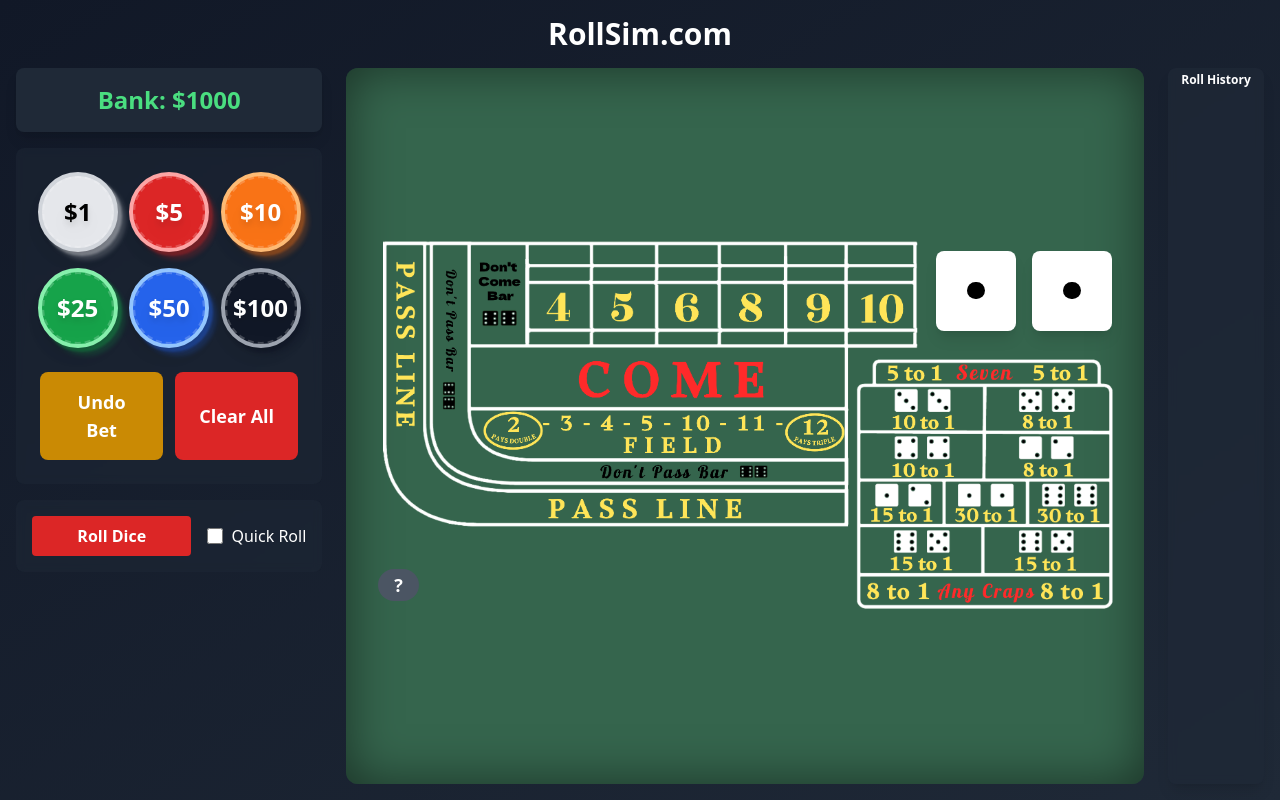
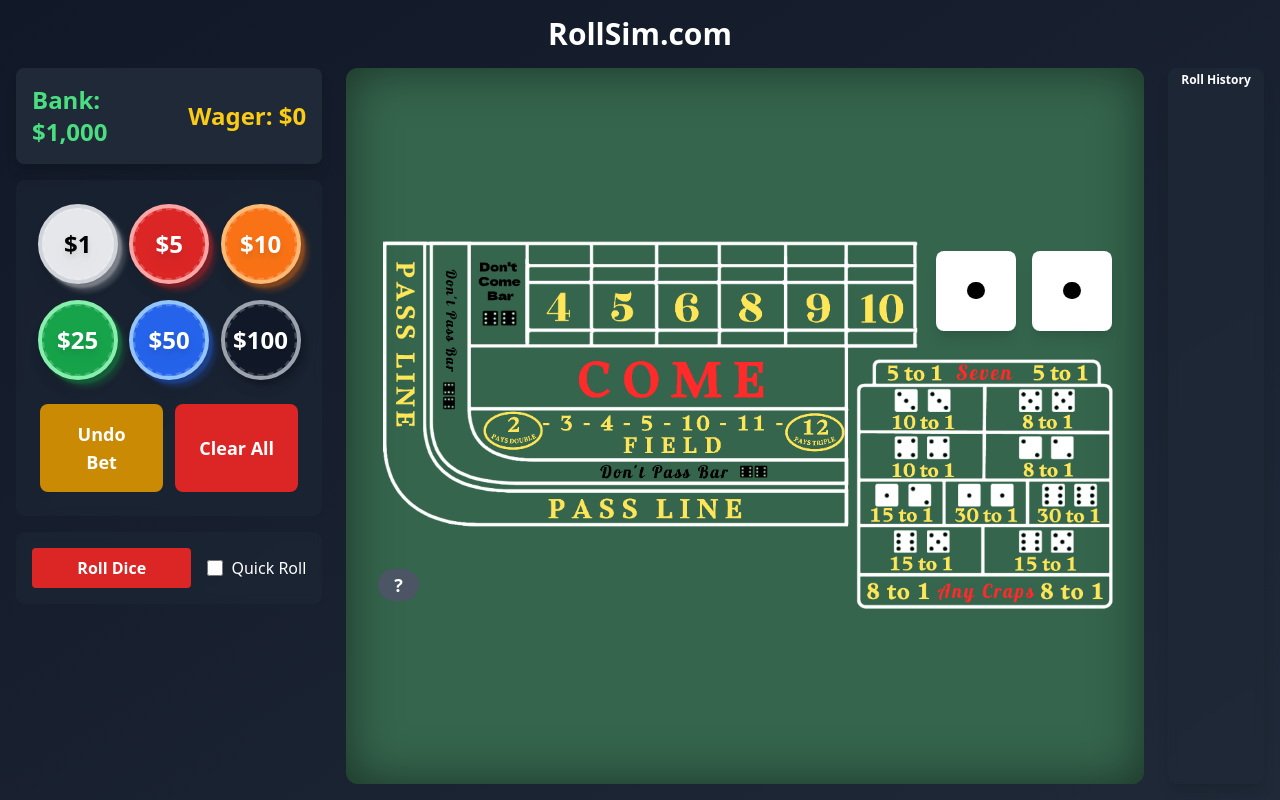
Before and after one commit to adamnelsonarcher/react-craps, a React (Create React App) app: page / in a window 1280 px wide. Built offline with nearby package versions, Linux system fonts and the light colour scheme.

Commit message:
added "wager"

```diff
--- a/src/App.tsx
+++ b/src/App.tsx
@@ -11,6 +11,13 @@ interface DiceRoll {
   total: number;
 }
 
+interface Bet {
+  areaId: string;
+  amount: number;
+  color: string;
+  count: number;
+}
+
 const App: React.FC = () => {
   const [dice, setDice] = useState<{ die1: number; die2: number }>({ die1: 1, die2: 1 });
   const [isRolling, setIsRolling] = useState(false);
@@ -22,6 +29,7 @@ const App: React.FC = () => {
   const [animationInterval, setAnimationInterval] = useState<NodeJS.Timeout | null>(null);
   const [bank, setBank] = useState(1000);
   const [helpMode, setHelpMode] = useState(false);
+  const [bets, setBets] = useState<Bet[]>([]);
 
   const handleRoll = () => {
     if (isRolling) return;
@@ -77,6 +85,10 @@ const App: React.FC = () => {
     };
   }, [animationInterval]);
 
+  const calculateTotalWager = (bets: Bet[]) => {
+    return bets.reduce((total, bet) => total + bet.amount, 0);
+  };
+
   return (
     <div className="relative h-screen w-screen p-4 flex flex-col bg-gradient-to-br from-gray-900 to-gray-800">
       <h1 className="text-3xl font-semibold text-white text-center mb-4">RollSim.com</h1>
@@ -84,8 +96,13 @@ const App: React.FC = () => {
       <div className="flex-1 flex gap-6">
         {/* Left side - Controls */}
         <div className={`flex-1 flex flex-col gap-4 min-w-[300px] relative ${helpMode ? 'pointer-events-none' : ''}`}>
-          <div className="bg-gray-800 rounded-lg p-4 text-center shadow-lg">
-            <span className="text-2xl text-green-400 font-bold">Bank: ${bank}</span>
+          <div className="bg-gray-800 rounded-lg p-4 text-center shadow-lg flex justify-between items-center">
+            <div className="w-[200px] text-left">
+              <span className="text-2xl text-green-400 font-bold">Bank: ${bank.toLocaleString()}</span>
+            </div>
+            <div className="w-[200px] text-right">
+              <span className="text-2xl text-yellow-400 font-bold">Wager: ${calculateTotalWager(bets).toLocaleString()}</span>
+            </div>
           </div>
 
           <BettingControls
@@ -114,6 +131,8 @@ const App: React.FC = () => {
               setBank={setBank}
               helpMode={helpMode}
               setHelpMode={setHelpMode}
+              bets={bets}
+              setBets={setBets}
             />
             {/* Dice in top right */}
             <div className="absolute top-4 right-4 flex gap-4 z-10">
--- a/src/components/CrapsTable.tsx
+++ b/src/components/CrapsTable.tsx
@@ -56,6 +56,8 @@ interface CrapsTableProps {
   setBank: (value: number) => void;
   helpMode: boolean;
   setHelpMode: (value: boolean) => void;
+  bets: Bet[];
+  setBets: (bets: Bet[] | ((prev: Bet[]) => Bet[])) => void;
 }
 
 const CrapsTable = forwardRef<CrapsTableRef, CrapsTableProps>(({
@@ -63,7 +65,9 @@ const CrapsTable = forwardRef<CrapsTableRef, CrapsTableProps>(({
   bank,
   setBank,
   helpMode,
-  setHelpMode
+  setHelpMode,
+  bets,
+  setBets
 }, ref) => {
   const [showDevTools, setShowDevTools] = useState(false);
   const [mousePosition, setMousePosition] = useState({ x: 0, y: 0 });
@@ -73,7 +77,6 @@ const CrapsTable = forwardRef<CrapsTableRef, CrapsTableProps>(({
   const [dice, setDice] = useState<{ die1: number; die2: number }>({ die1: 1, die2: 1 });
   const [isRolling, setIsRolling] = useState(false);
   const [rollHistory, setRollHistory] = useState<DiceRoll[]>([]);
-  const [bets, setBets] = useState<Bet[]>([]);
   const [betHistory, setBetHistory] = useState<Bet[][]>([]);  // Stack of bet states
   const [quickRoll, setQuickRoll] = useState(false);
   const [showDevToolsButton, setShowDevToolsButton] = useState(false);
```
Also changed, not shown: src/components/DiceArea.tsx (line endings or trailing spaces).
